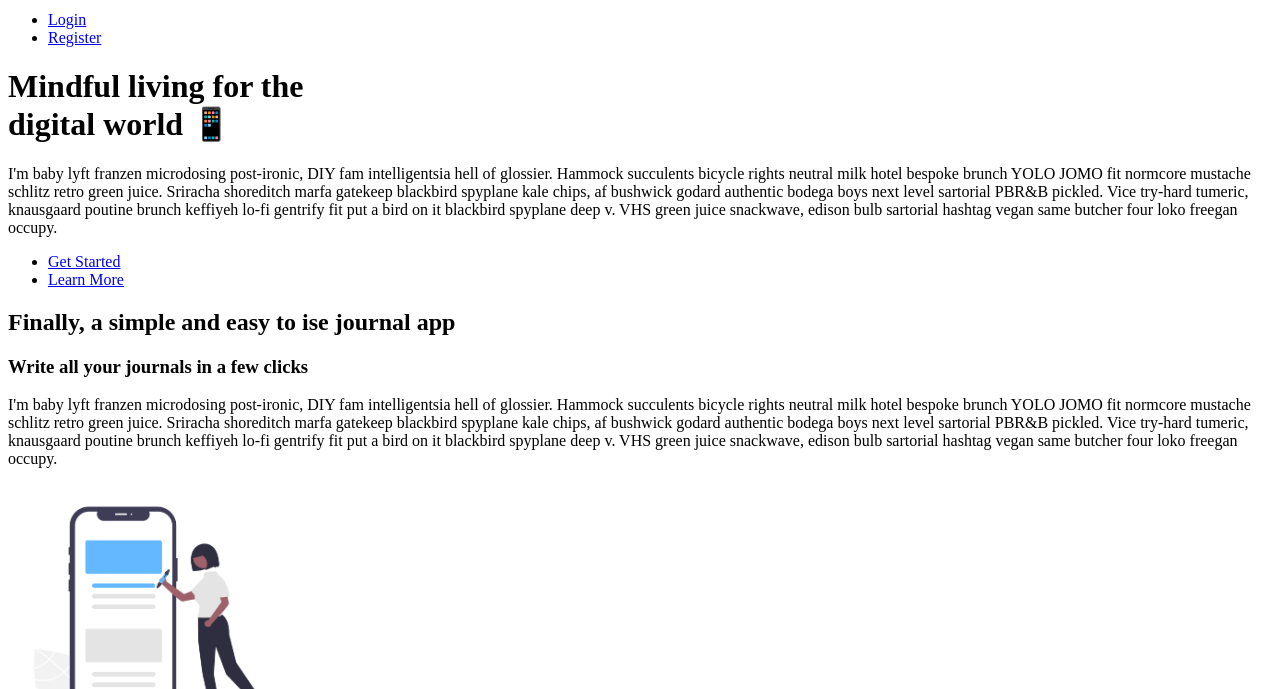
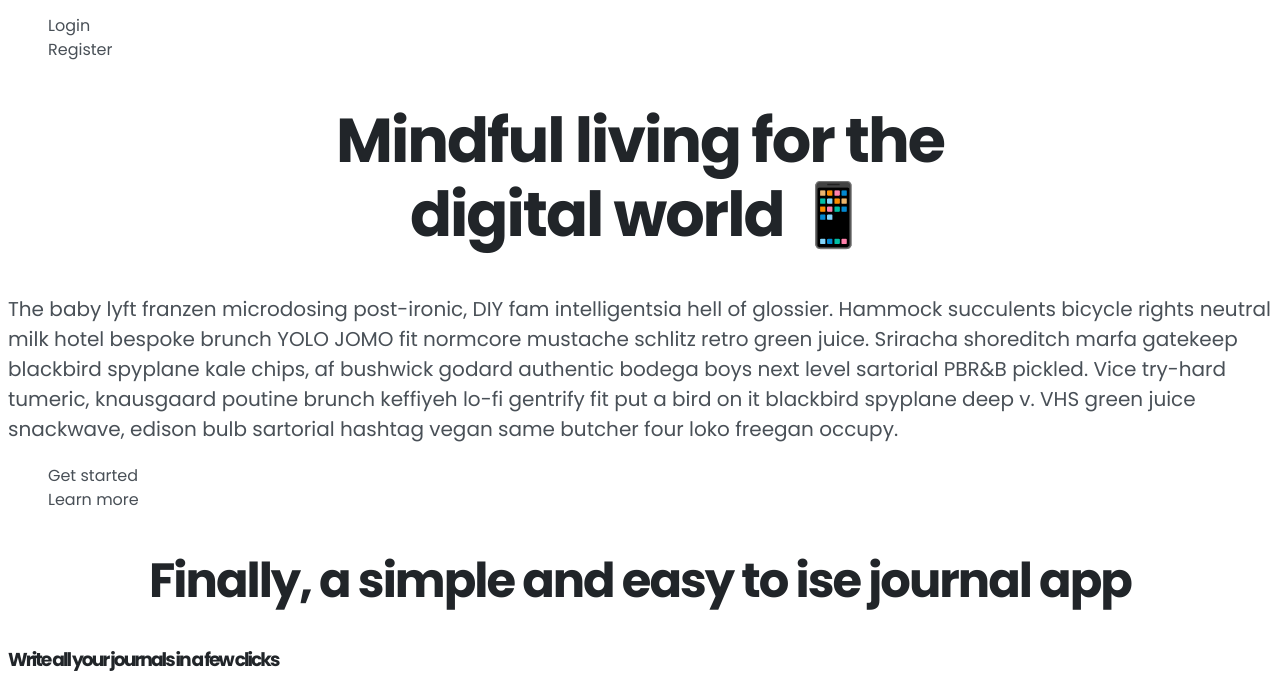
Before and after one commit to merajcode5/web-dev, a plain HTML site: page html,css,js/quill/index.html in a window 1280 px wide. Shown: the part 92-781 px from the top of the page. Drawn offline with Linux system fonts and the light colour scheme.

Commit message:
index.html

```diff
--- a/html,css,js/quill/index.html
+++ b/html,css,js/quill/index.html
@@ -3,6 +3,10 @@
 <head>
     <meta charset="UTF-8">
     <meta name="viewport" content="width=device-width, initial-scale=1.0">
+    <link rel="preconnect" href="https://fonts.googleapis.com">
+    <link rel="preconnect" href="https://fonts.gstatic.com" crossorigin>
+    <link href="https://fonts.googleapis.com/css2?family=Poppins:ital,wght@0,100;0,200;0,300;0,400;0,500;0,600;0,700;0,800;0,900;1,100;1,200;1,300;1,400;1,500;1,600;1,700;1,800;1,900&display=swap" rel="stylesheet">
+    <link rel="stylesheet" href="app.css">
     <title>Quill</title>
 </head>
 <body>
@@ -18,10 +22,10 @@
 <!-- HERO SECTION -->
 <div>
 <h1><span>Mindful living</span> for the <br> digital world 📱</h1>
-<p>I'm baby lyft franzen microdosing post-ironic, DIY fam intelligentsia hell of glossier. Hammock succulents bicycle rights neutral milk hotel bespoke brunch YOLO JOMO fit normcore mustache schlitz retro green juice. Sriracha shoreditch marfa gatekeep blackbird spyplane kale chips, af bushwick godard authentic bodega boys next level sartorial PBR&B pickled. Vice try-hard tumeric, knausgaard poutine brunch keffiyeh lo-fi gentrify fit put a bird on it blackbird spyplane deep v. VHS green juice snackwave, edison bulb sartorial hashtag vegan same butcher four loko freegan occupy.</p>
+<p>The baby lyft franzen microdosing post-ironic, DIY fam intelligentsia hell of glossier. Hammock succulents bicycle rights neutral milk hotel bespoke brunch YOLO JOMO fit normcore mustache schlitz retro green juice. Sriracha shoreditch marfa gatekeep blackbird spyplane kale chips, af bushwick godard authentic bodega boys next level sartorial PBR&B pickled. Vice try-hard tumeric, knausgaard poutine brunch keffiyeh lo-fi gentrify fit put a bird on it blackbird spyplane deep v. VHS green juice snackwave, edison bulb sartorial hashtag vegan same butcher four loko freegan occupy.</p>
 <ul>
-    <li><a href="register.html">Get Started</a></li>
-    <li><a href="#features">Learn More</a></li>
+    <li><a href="register.html">Get started</a></li>
+    <li><a href="#features">Learn more</a></li>
 </ul>
 </div>
     </header>
@@ -48,7 +52,7 @@
 <!-- CTA SECTION -->
  <section>
     <h2>Get Started Now</h2>
-   <a href="register.html">Get Started</a>
+   <a href="register.html">Get started</a>
  </section>
     </main>
    <!-- FOOTER -->
```
